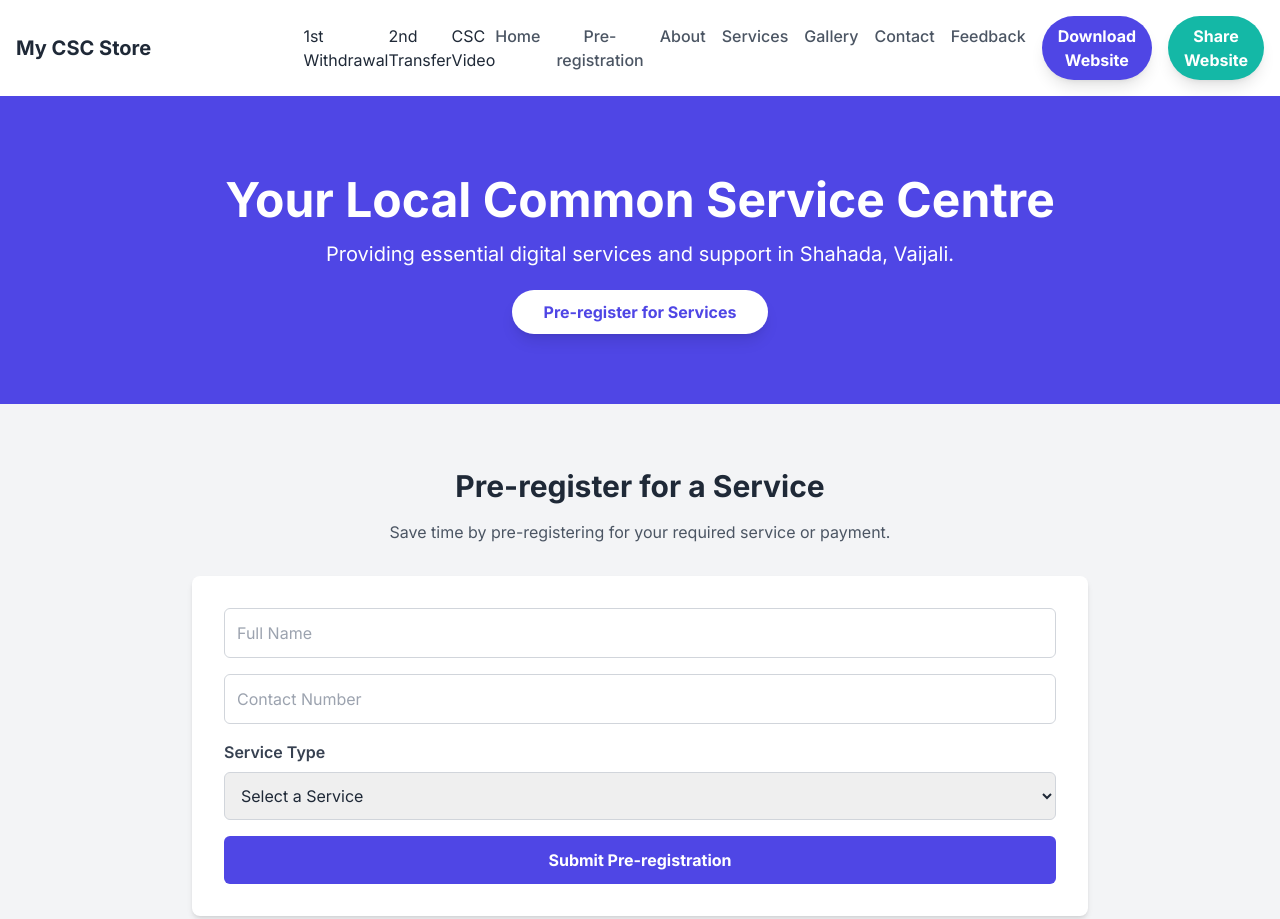
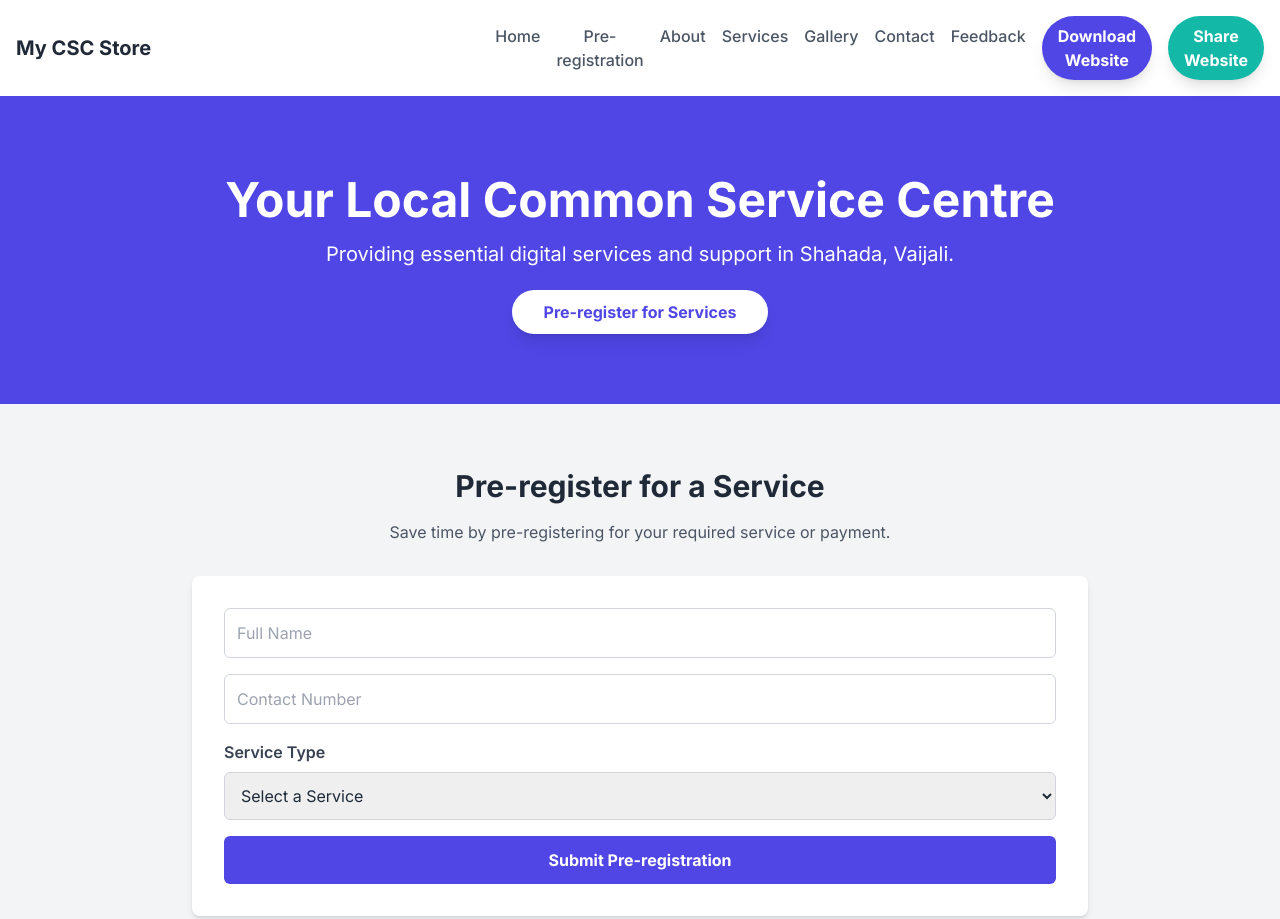
Before and after one commit to travelways000-max/csc-website, a plain HTML site: page index.html in a window 1280 px wide. Shown: the top 919 px of the page. Drawn offline with nearby package versions, Linux system fonts and the light colour scheme.

Commit message:
Update index.html

```diff
--- a/index.html
+++ b/index.html
@@ -23,7 +23,7 @@
     }
 </style>
 </head>
-<body class="bg-gray-100">
+<body>
 
     <!-- Header & Navigation -->
     <header class="bg-white shadow-md p-4">
@@ -37,12 +37,11 @@
                     </svg>
                 </button>
             </div>
-<a href="#withdrawal" class="py-2">1st Withdrawal</a>
-<a href="#transfer" class="py-2">2nd Transfer</a>
-<a href="#video" class="py-2">CSC Video</a>
+<div id="navigation-menu" class="hidden md:flex ...">
             <div id="navigation-menu" class="hidden md:flex flex-col md:flex-row md:space-x-4 md:space-y-0 space-y-2 text-center w-full md:w-auto">
                 <a href="#home" class="text-gray-600 hover:text-indigo-600 font-medium py-2">Home</a>
-                <a href="#preregistration" class="text-gray-600 hover:text-indigo-600 font-medium py-2">Pre-registration</a>
+                <a href="#preregistration"
+ class="text-gray-600 hover:text-indigo-600 font-medium py-2">Pre-registration</a>
                 <a href="#about" class="text-gray-600 hover:text-indigo-600 font-medium py-2">About</a>
                 <a href="#services" class="text-gray-600 hover:text-indigo-600 font-medium py-2">Services</a>
                 <a href="#gallery" class="text-gray-600 hover:text-indigo-600 font-medium py-2">Gallery</a>
```
